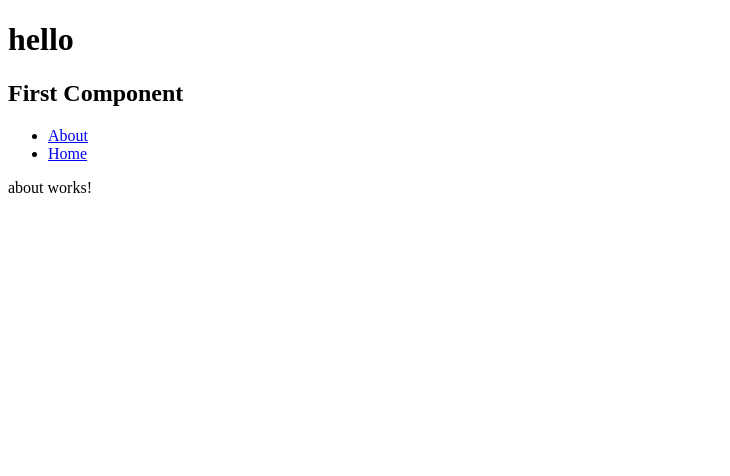
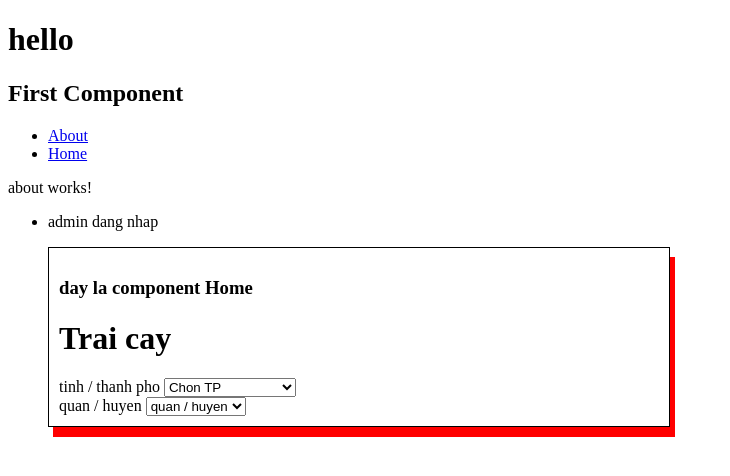
Before and after one commit to locpham050100/angular12-basic, an Angular app: page /about in a window 1280 px wide. Shown: the top 476 px of the page, without its empty margins (0-730 px from the left). Built offline with nearby package versions, Linux system fonts and the light colour scheme.

Commit message:
ngSwitch

```diff
--- a/src/app/about/about.component.html
+++ b/src/app/about/about.component.html
@@ -1 +1,14 @@
 <p>about works!</p>
+
+<ul [ngSwitch]="loginName">
+  <li *ngSwitchCase="'user'">
+    <p>nguoi dung dang nhap</p>
+  </li>
+  <li *ngSwitchCase="'admin'">
+    <p>admin dang nhap</p>
+    <app-home></app-home>
+  </li>
+  <li *ngSwitchDefault>
+    <p>chon cach dang nhap</p>
+  </li>
+</ul>
--- a/src/app/about/about.component.ts
+++ b/src/app/about/about.component.ts
@@ -1,10 +1,13 @@
-import { Component } from '@angular/core';
+import { Component, OnInit } from '@angular/core';
 
 @Component({
   selector: 'app-about',
   templateUrl: './about.component.html',
-  styleUrls: ['./about.component.scss']
+  styleUrls: ['./about.component.scss'],
 })
-export class AboutComponent {
+export class AboutComponent implements OnInit {
+  public loginName = 'admin';
 
+  constructor() {}
+  ngOnInit() {}
 }
```
